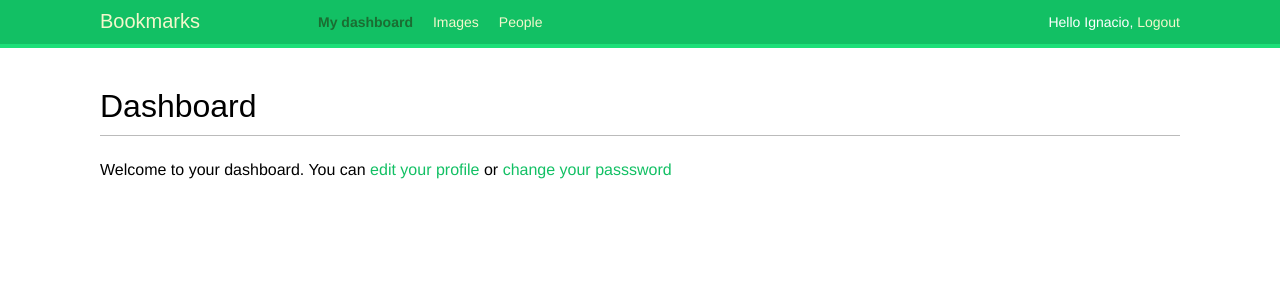
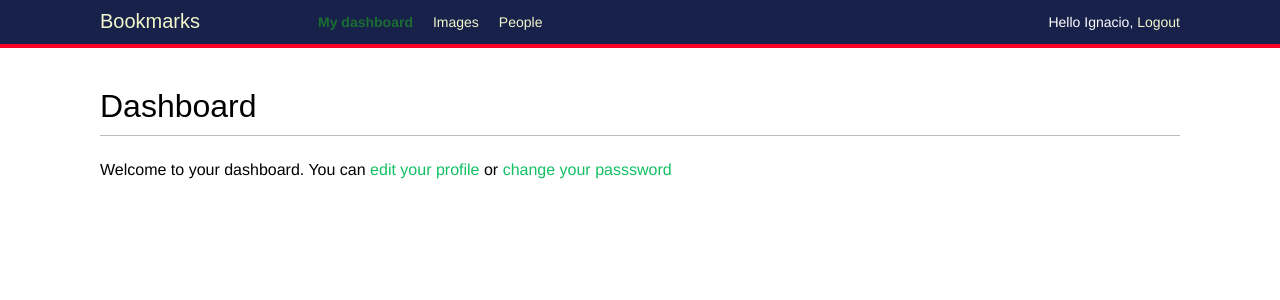
Before and after one commit to ignabrams/django_apps, a Django app: page /account/ in a window 1280 px wide. Shown: the top 300 px of the page. Run offline with Django 3.2, Linux system fonts and the light colour scheme; a user stored in the database is signed in; some web fonts are replaced.

Commit message:
lab04-done

```diff
--- a/Bookmarks/bookmarks/account/static/css/base.css
+++ b/Bookmarks/bookmarks/account/static/css/base.css
@@ -38,9 +38,9 @@ ol {
 #header {
     padding:10px 100px;
     font-size:14px;
-    background:#12c064;
+    background:#17214A;
     color:#fff;
-    border-bottom:4px solid #1cdf78;
+    border-bottom:4px solid #F80228;
     overflow:auto;
 }
 
@@ -111,7 +111,7 @@ input, textarea {
 }
 input[type=submit], a.button {
     font-weight:bold;
-    background:#12c064;
+    background:#F80228;
     color:#142d4c;
     padding:10px 20px;
     font-size:14px;
```
Also changed, not shown: Bookmarks/bookmarks/db.sqlite3.
